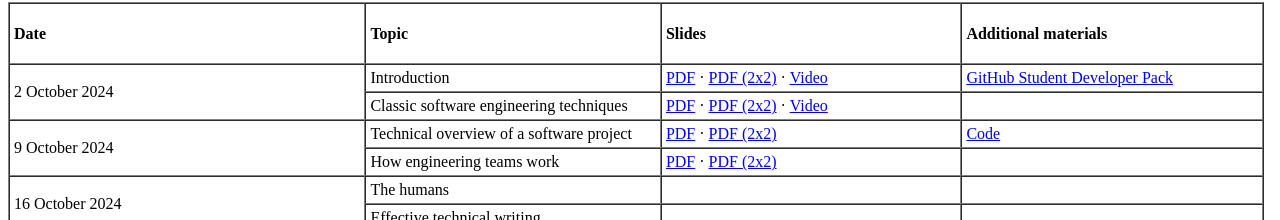
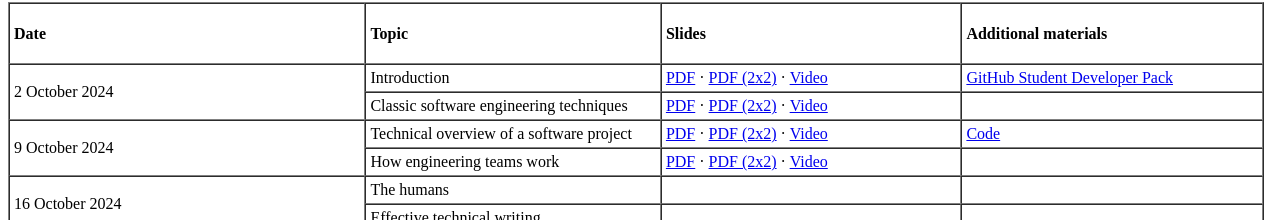
Before and after one commit to uob-sepp/website, a plain HTML site: page index.html in a window 1280 px wide. Shown: the part 644-864 px from the top of the page. Drawn offline with Linux system fonts and the light colour scheme.

Commit message:
Add video links for lectures 3 & 4

```diff
--- a/index.html
+++ b/index.html
@@ -216,6 +216,11 @@
           data-api-returntype="File"
           >PDF (2x2)</a
         >
+        ·
+        <a
+          href="https://bham.cloud.panopto.eu/Panopto/Pages/Viewer.aspx?id=84c5be41-5637-489f-9c1b-b20400a5a806"
+          >Video</a
+        >
       </td>
       <td>
         <a
@@ -249,6 +254,11 @@
           data-api-endpoint="https://canvas.bham.ac.uk/api/v1/courses/77855/files/17740720"
           data-api-returntype="File"
           >PDF (2x2)</a
+        >
+        ·
+        <a
+          href="https://bham.cloud.panopto.eu/Panopto/Pages/Viewer.aspx?id=852d5935-f493-47c3-863b-b20400b55b0b"
+          >Video</a
         >
       </td>
       <td>&nbsp;</td>
```
